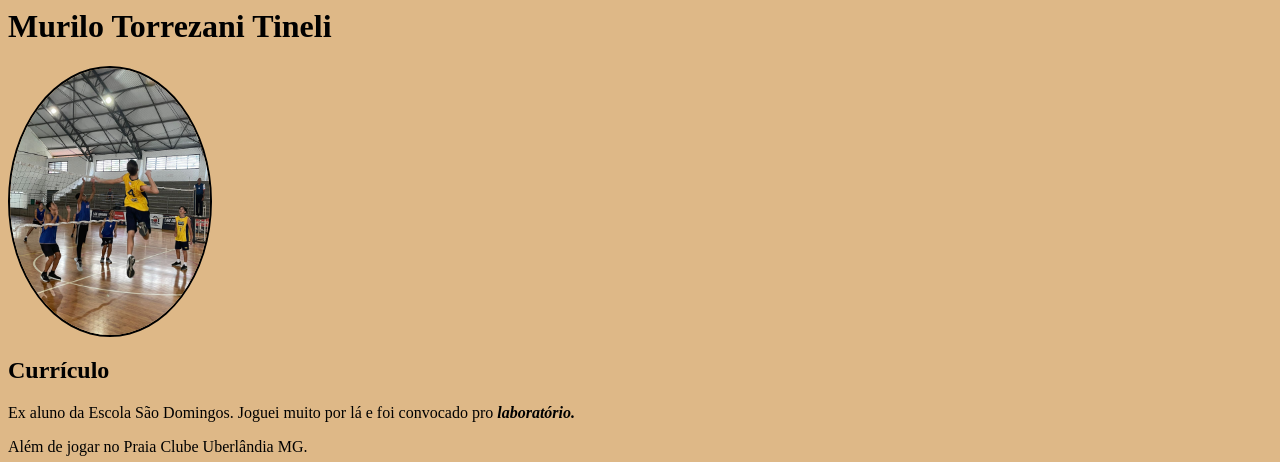
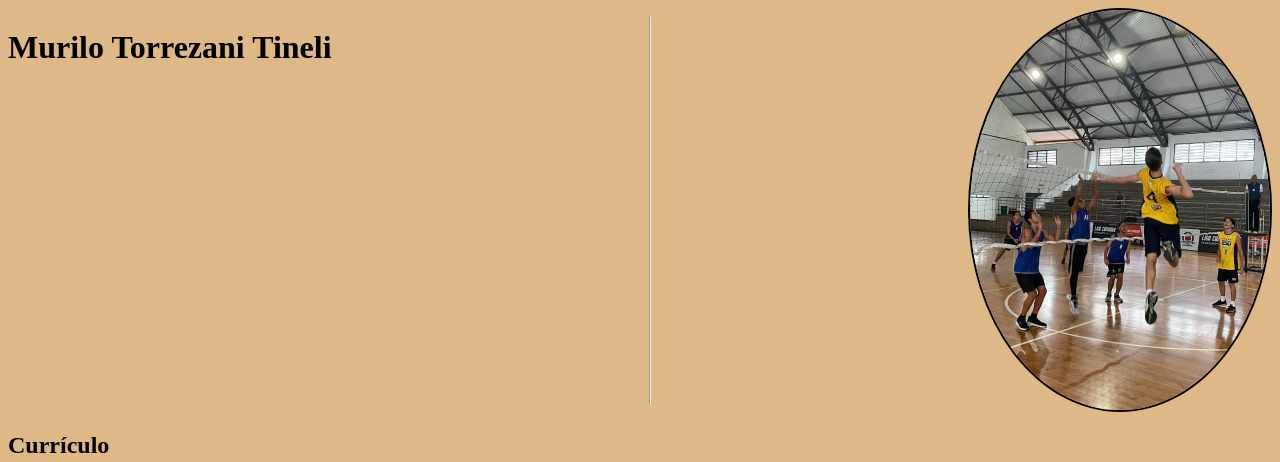
Before and after one commit to badvolei/Curriculo, a plain HTML site: page index.html in a window 1280 px wide. Shown: the top 462 px of the page. Drawn offline with Linux system fonts and the light colour scheme.

Commit message:
Add files via upload

```diff
--- a/index.html
+++ b/index.html
@@ -6,8 +6,11 @@
 </head>
 
 <body>
-    <h1>Murilo Torrezani Tineli</h1>
-    <img id="imagem_redonda1" src="imagens/euuuu.jpg" alt="badvolei">
+    <div id="dov">
+        <h1>Murilo Torrezani Tineli</h1>
+        <hr>
+        <img id="imagem_redonda1" src="imagens/euuuu.jpg" alt="badvolei">
+    </div>
     <h2>Currículo</h2>
     <p>Ex aluno da Escola São Domingos. Joguei muito por lá e foi convocado pro
         <strong><em>laboratório.</em></strong>
@@ -137,13 +140,12 @@
 
     <hr>
 
-    <h2>Onde me emcontrar</h2>
+    <h2>Onde me encontrar</h2>
     <div class="maps">
         <iframe
             src="https://www.google.com/maps/embed?pb=!1m18!1m12!1m3!1d3851.780749391939!2d-40.3117239579621!3d-20.294966071722683!2m3!1f0!2f0!3f0!3m2!1i1024!2i768!4f13.1!3m3!1m2!1s0xb83d2b411e9c3d%3A0x60eddb7a8c53052c!2sParque%20Municipal%20do%20Horto%20de%20Maru%C3%ADpe!5e0!3m2!1spt-BR!2sbr!4v1713642321912!5m2!1spt-BR!2sbr"
             width="600" height="450" style="border:0;" allowfullscreen="" loading="lazy"
-            referrerpolicy="no-referrer-when-downgrade"></iframe>"style="border:0;" allowfullscreen="" loading="lazy"
-        referrerpolicy="no-referrer-when-downgrade"></iframe>" frameborder="0"></iframe>
+            referrerpolicy="no-referrer-when-downgrade"></iframe>
     </div>
 
 
--- a/style.css
+++ b/style.css
@@ -1,5 +1,5 @@
 #imagem_redonda1 {
-    width: 200px;
+    width: 300px;
     border-radius: 50%;
     border: 2px solid black;
 }
@@ -7,6 +7,11 @@
 body {
     background-color: burlywood;
     font-family: 'Times New Roman', Times, serif
+}
+
+#dov {
+    display: flex;
+    justify-content: center;
 }
 
 .maps {
```
